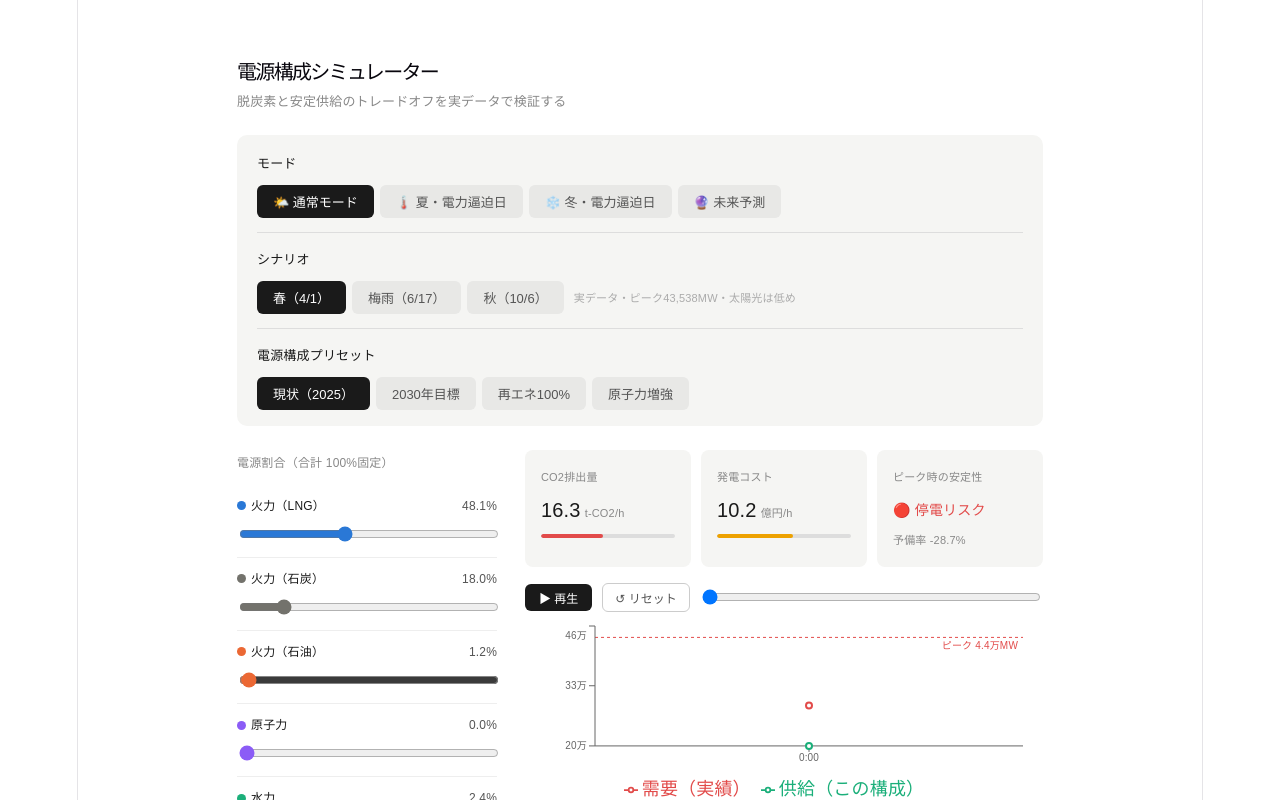
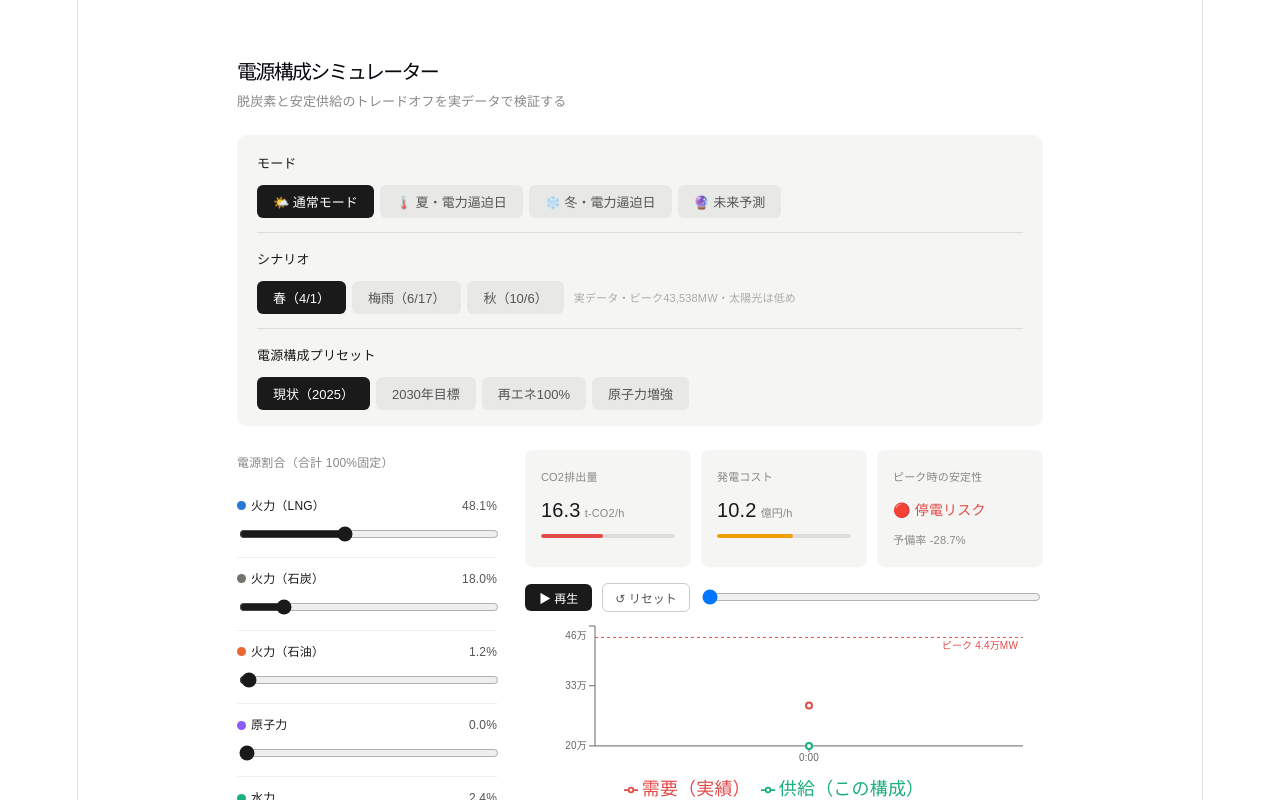
Before and after one commit to Nishiyama1204/Watt-if, a React (Vite) app in the folder energy-simulator/: page / in a window 1280 px wide. Shown: the top 800 px of the page. Built offline with nearby package versions, Linux system fonts and the light colour scheme.

Commit message:
スライダーの色変更

```diff
--- a/energy-simulator/src/App.jsx
+++ b/energy-simulator/src/App.jsx
@@ -621,7 +621,7 @@ export default function App() {
                 <input type="range" min="0" max="100" step="1"
                   value={Math.round(mix[s.key] || 0)}
                   onChange={e => handleSlider(s.key, e.target.value)}
-                  style={{ width:"100%", accentColor:s.color }} />
+                  style={{ width:"100%", accentColor:"#1a1a1a" }} />
               </div>
             );
           })}
```
